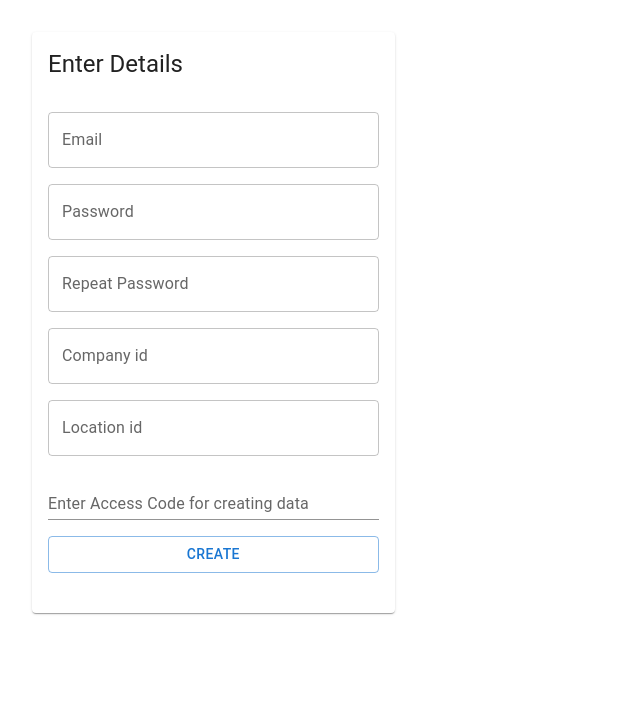
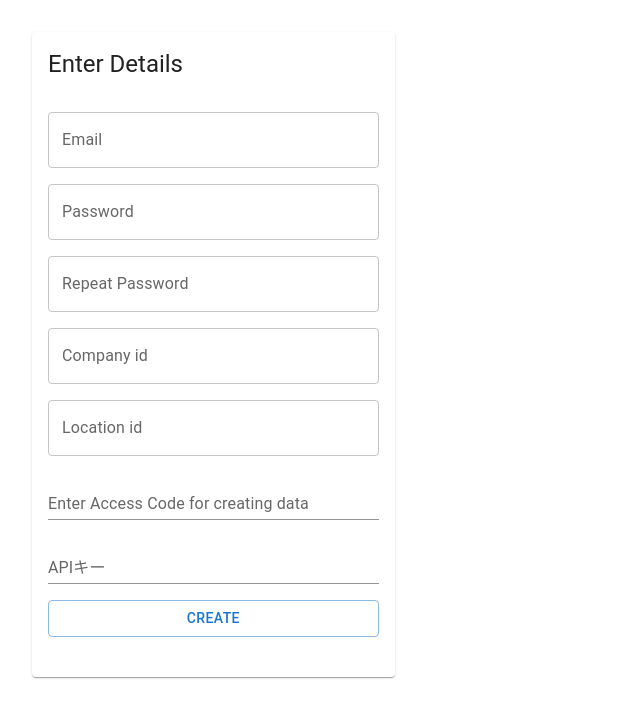
Before and after one commit to subin-firow/signal-locarize, a Next.js app: page /create in a window 1280 px wide. Shown: the top 718 px of the page, without its empty margins (0-640 px from the left). Built offline with nearby package versions, Linux system fonts and the light colour scheme.

Commit message:
added api key in create

```diff
--- a/src/app/create/page.js
+++ b/src/app/create/page.js
@@ -110,6 +110,15 @@ export default function Page() {
                     value={details?.access_code}
                     type="password"
                   />
+                  <TextField
+                    onChange={(e) => handleChange(e)}
+                    fullWidth
+                    variant="standard"
+                    label="APIキー"
+                    name="apiKey"
+                    value={details?.apiKey}
+                    type="text"
+                  />
                 </Grid>
 
                 <Grid container py={2} display={"flex"} justifyContent={"end"}>
```
Also changed, not shown: src/app/tools/page.js (+0 -13 lines).
